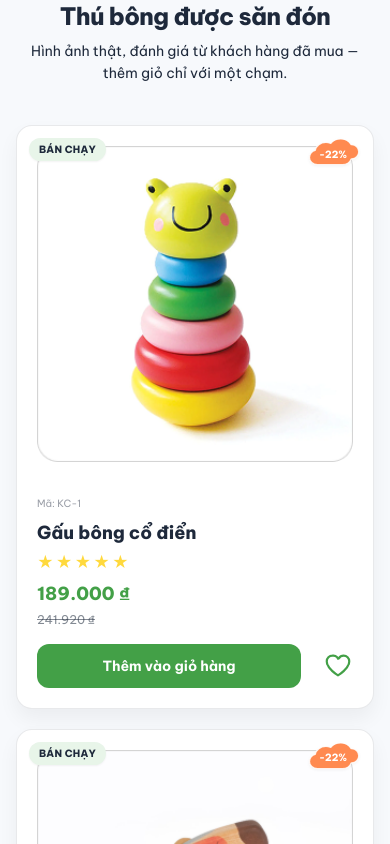
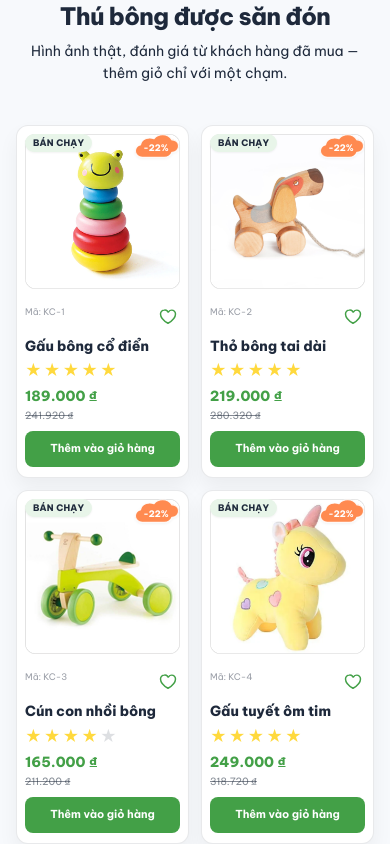
Before and after one commit to kapham231/mini-ecommerce, a React (Vite) app in the folder frontend/: page / in a window 390 px wide. Shown: the part 3400-4244 px from the top of the page. Built offline with nearby package versions, Linux system fonts and the light colour scheme; no server answers.

Commit message:
fix layout product card

```diff
--- a/frontend/src/components/products/ProductCard.tsx
+++ b/frontend/src/components/products/ProductCard.tsx
@@ -26,7 +26,7 @@ function StarRow({ rating }: { rating: number }) {
 
 function CloudDiscountBadge({ discount }: { discount: number }) {
   return (
-    <span className='absolute right-3 top-3 z-10 inline-flex h-8 w-14 items-center justify-center text-[10px] font-extrabold text-white drop-shadow-sm'>
+    <span className='absolute right-2 top-2 z-10 inline-flex h-7 w-12 items-center justify-center text-[9px] font-extrabold text-white drop-shadow-sm sm:right-3 sm:top-3 sm:h-8 sm:w-14 sm:text-[10px]'>
       <img src='/icons/discount-cloud-green.svg' alt='' aria-hidden className='absolute inset-0 h-full w-full' />
       <span className='relative'>-{discount}%</span>
     </span>
@@ -61,7 +61,7 @@ export function ProductCard({ product, linkTo }: ProductCardProps) {
   const showBestSellerBadge = brand === 'BÁN CHẠY' || brand === 'BAN CHAY' || brand === 'BEST SELLER'
 
   return (
-    <article className='flex h-full flex-col overflow-hidden rounded-2xl border border-shop-ink/10 bg-white shadow-[0_10px_20px_rgba(0,0,0,0.05)] transition hover:-translate-y-0.5 hover:shadow-[0_14px_28px_rgba(0,0,0,0.06)]'>
+    <article className='flex h-full flex-col overflow-hidden rounded-xl border border-shop-ink/10 bg-white shadow-[0_10px_20px_rgba(0,0,0,0.05)] transition hover:-translate-y-0.5 hover:shadow-[0_14px_28px_rgba(0,0,0,0.06)] sm:rounded-2xl'>
       <div className='flex flex-1 flex-col'>
         <Link
           to={detailPath}
@@ -69,7 +69,7 @@ export function ProductCard({ product, linkTo }: ProductCardProps) {
         >
           {showBestSellerBadge && (
             <span
-              className='absolute text-[#2E7D32] left-3 top-3 z-10 rounded-full bg-shop-tan px-2.5 py-1 text-[10px] font-extrabold uppercase tracking-wide text-shop-ink shadow-sm'
+              className='absolute left-2 top-2 z-10 rounded-full px-2 py-0.5 text-[9px] font-extrabold uppercase tracking-wide text-shop-ink shadow-sm sm:left-3 sm:top-3 sm:px-2.5 sm:py-1 sm:text-[10px]'
               style={{ backgroundColor: '#E8F5E9' }}
             >
               Bán chạy
@@ -79,44 +79,57 @@ export function ProductCard({ product, linkTo }: ProductCardProps) {
           <img
             src={product.imageUrl ?? '/products/image1.png'}
             alt={product.name}
-            className='h-full w-full rounded-xl object-contain p-5 transition duration-300 group-hover:scale-[1.02]'
+            className='h-full w-full rounded-none object-contain p-2 transition duration-300 group-hover:scale-[1.02] sm:rounded-xl sm:p-5'
             loading='lazy'
           />
         </Link>
-        <div className='flex flex-1 flex-col px-5 pb-5 pt-3.5'>
-          <div className='flex items-start justify-between gap-2 text-[10px] text-shop-ink/45'>
-            {!showBestSellerBadge && <span className='truncate font-semibold uppercase'>{brand}</span>}
-            <span className='shrink-0 whitespace-nowrap'>Mã: {sku}</span>
+        <div className='flex flex-1 flex-col px-2 pb-2.5 pt-2 sm:px-5 sm:pb-5 sm:pt-3.5'>
+          <div className='flex items-start justify-between gap-1'>
+            <div className='flex min-w-0 flex-1 flex-col gap-0.5 text-[9px] text-shop-ink/45 sm:flex-row sm:items-start sm:gap-2 sm:text-[10px]'>
+              {!showBestSellerBadge && (
+                <span className='truncate font-semibold uppercase sm:min-w-0'>{brand}</span>
+              )}
+              <span className='truncate font-medium sm:shrink-0 sm:whitespace-nowrap'>
+                Mã: {sku}
+              </span>
+            </div>
+            <button
+              type='button'
+              aria-label='Yêu thích'
+              className='-mr-0.5 -mt-0.5 inline-flex shrink-0 items-center justify-center rounded-lg p-1 transition hover:bg-slate-50 sm:mr-0 sm:mt-0 sm:p-1.5'
+            >
+              <img src='/icons/heart-outline-green.svg' alt='' aria-hidden className='h-5 w-auto sm:h-[22px]' />
+            </button>
           </div>
 
           <Link
             to={detailPath}
-            className='mt-2.5 font-sans text-lg font-extrabold leading-snug text-shop-ink line-clamp-2 hover:text-shop-teal'
+            className='mt-1.5 line-clamp-2 font-sans text-sm font-extrabold leading-snug text-shop-ink hover:text-shop-teal sm:mt-2.5 sm:text-lg'
           >
             {product.name}
           </Link>
 
           {showRating && typeof ratingVal === 'number' && (
-            <div className='mt-1'>
+            <div className='mt-0.5 sm:mt-1'>
               <StarRow rating={ratingVal} />
             </div>
           )}
 
-          <div className='mt-1.5 flex items-end justify-start gap-2'>
-            <span className='text-lg font-extrabold' style={{ color: DETAIL_GREEN }}>
+          <div className='mt-1 flex items-end justify-start gap-2 sm:mt-1.5'>
+            <span className='text-sm font-extrabold sm:text-lg' style={{ color: DETAIL_GREEN }}>
               {formatVndFromDecimal(product.price)}
             </span>
           </div>
 
           {original && (
-            <div className='mt-1 flex items-center justify-start gap-2'>
-              <span className='text-xs text-shop-ink/55 line-through'>
+            <div className='mt-0.5 flex items-center justify-start gap-2 sm:mt-1'>
+              <span className='text-[10px] text-shop-ink/55 line-through sm:text-xs'>
                 {formatVndFromDecimal(original)}
               </span>
             </div>
           )}
 
-          <div className='mt-4 flex items-stretch gap-2'>
+          <div className='mt-auto pt-2 sm:mt-4 sm:pt-0'>
             <button
               type='button'
               onClick={() => {
@@ -134,17 +147,10 @@ export function ProductCard({ product, linkTo }: ProductCardProps) {
                   })
                 )
               }}
-              className='min-h-11 flex-1 rounded-xl px-3 text-sm font-bold text-white transition hover:brightness-95 active:brightness-90'
+              className='flex min-h-9 w-full items-center justify-center rounded-lg px-1.5 text-[11px] font-bold leading-tight text-white transition hover:brightness-95 active:brightness-90 sm:min-h-11 sm:rounded-xl sm:px-3 sm:text-sm'
               style={{ backgroundColor: CTA_GREEN }}
             >
-              Thêm vào giỏ hàng
-            </button>
-            <button
-              type='button'
-              aria-label='Yêu thích'
-              className='flex w-11 shrink-0 items-center justify-end rounded-xl transition hover:bg-slate-50'
-            >
-              <img src='/icons/heart-outline-green.svg' alt='' aria-hidden className='h-[30px] w-auto' />
+            Thêm vào giỏ hàng
             </button>
           </div>
         </div>
--- a/frontend/src/pages/HomePage.tsx
+++ b/frontend/src/pages/HomePage.tsx
@@ -78,7 +78,7 @@ export function HomePage() {
               description='Hình ảnh thật, đánh giá từ khách hàng đã mua — thêm giỏ chỉ với một chạm.'
               tone='mint'
             />
-            <div className='mt-10 grid gap-5 sm:grid-cols-2 lg:grid-cols-4'>
+            <div className='mt-10 grid grid-cols-2 gap-3 sm:gap-5 sm:grid-cols-2 lg:grid-cols-4'>
               {catalogProducts.map((p) => (
                 <ProductCard
                   key={p.id}
--- a/frontend/src/pages/ProductDetailPage.tsx
+++ b/frontend/src/pages/ProductDetailPage.tsx
@@ -227,7 +227,7 @@ export function ProductDetailPage() {
                     Xem tất cả
                   </Link>
                 </div>
-                <div className='grid gap-5 sm:grid-cols-2 lg:grid-cols-4'>
+                <div className='grid grid-cols-2 gap-3 sm:gap-5 sm:grid-cols-2 lg:grid-cols-4'>
                   {relatedProducts.map((item) => (
                     <ProductCard key={item.id} product={item} />
                   ))}
--- a/frontend/src/pages/ProductsPage.tsx
+++ b/frontend/src/pages/ProductsPage.tsx
@@ -36,7 +36,7 @@ export function ProductsPage() {
                 Không có sản phẩm trong danh mục này.
               </p>
             ) : (
-              <div className='grid gap-5 sm:grid-cols-2 xl:grid-cols-3'>
+              <div className='grid grid-cols-2 gap-3 sm:gap-5 xl:grid-cols-3'>
                 {products.map((p) => (
                   <ProductCard key={p.id} product={p} />
                 ))}
```
